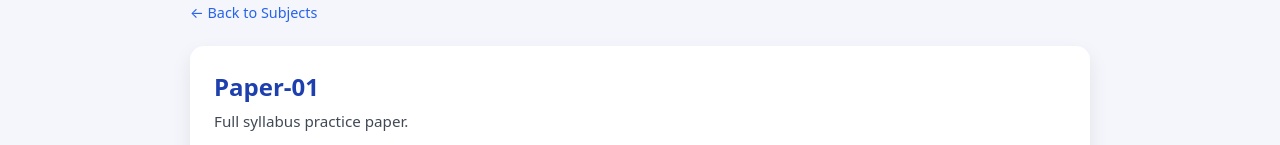
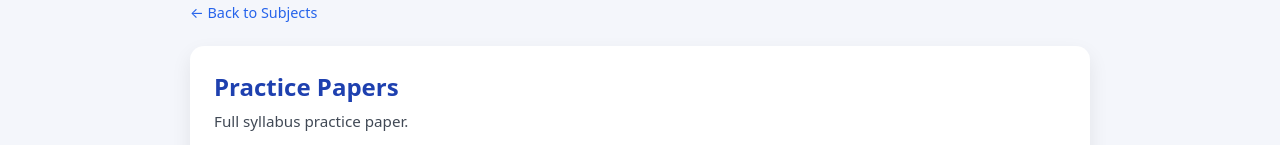
Before and after one commit to diptanus/CBSE.Grade10, a plain HTML site: page Science.html in a window 1280 px wide. Shown: the part 233-378 px from the top of the page. Drawn offline with Linux system fonts and the light colour scheme.

Commit message:
Update Science.html

```diff
--- a/Science.html
+++ b/Science.html
@@ -81,7 +81,7 @@
     <a class="back" href="index.html">← Back to Subjects</a>
 
     <div class="paper">
-      <h2>Paper-01</h2>
+      <h2>Practice Papers</h2>
       <p>Full syllabus practice paper.</p>
       <div class="links">
         <a href="https://cbse.online/sample-papers-2026/class-10/science/paper01.pdf">paper01.pdf</a>
```
